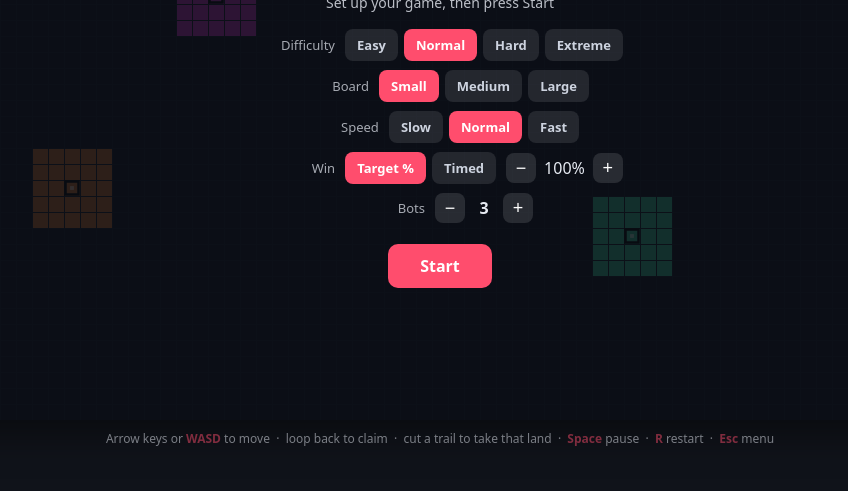
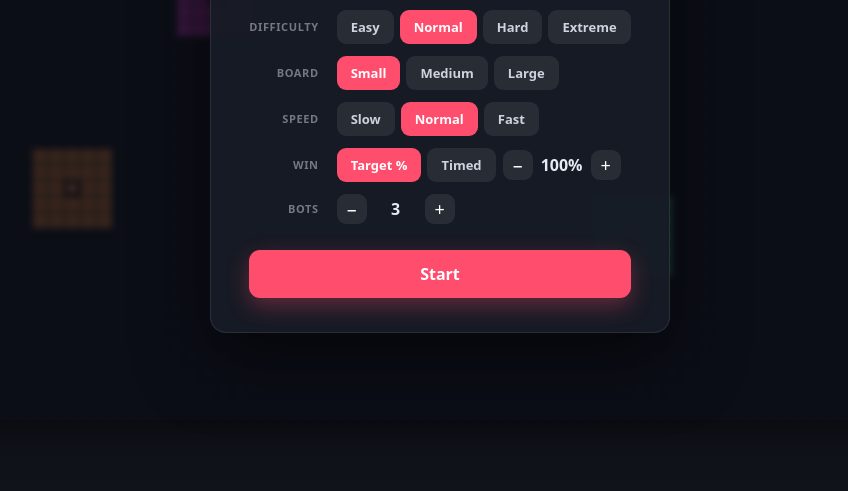
Before and after one commit to keatongodfrey1/paper-io, a plain HTML site: page index.html in a window 1280 px wide. Shown: the part 309-800 px from the top of the page, without its empty margins (200-1048 px from the left). Drawn offline with Linux system fonts and the light colour scheme.

Commit message:
Polish start screen: menu panel, aligned grid, hide in-game chrome
Turn the loose floating settings form into a designed menu:
- Contain it in a card panel (surface, border, shadow) over a dimmed,
  blurred board backdrop
- Lay options out in a 2-column grid: uppercase labels right-aligned,
  controls left-aligned and lined up
- Hide the in-game HUD, title, and hint while the menu is open
- Stronger wordmark (Paper.io with accent ".io"), full-width Start button,
  and hover / active / focus-visible states on pills, steppers, and Start

Co-Authored-By: Claude Opus 4.7 <noreply@anthropic.com>

```diff
--- a/index.html
+++ b/index.html
@@ -23,22 +23,53 @@
   .hint { font-size: 12px; opacity: .5; text-align: center; }
   .hint b { color: var(--accent); opacity: .95; }
 
+  /* hide in-game chrome while the menu is open (keeps space so the board doesn't jump) */
+  body.menuing h1, body.menuing #hud, body.menuing .hint { visibility: hidden; }
+
   #menu {
     position: absolute; inset: 0; border-radius: 10px;
-    background: rgba(8,10,16,0.82);
-    display: flex; flex-direction: column; align-items: center; justify-content: center; gap: 9px;
+    background: rgba(8,10,16,0.78);
+    -webkit-backdrop-filter: blur(3px); backdrop-filter: blur(3px);
+    display: flex; align-items: center; justify-content: center;
   }
-  #menuTitle { font-size: 40px; font-weight: 700; }
-  #menuSub { font-size: 14px; opacity: .8; margin-bottom: 8px; text-align: center; max-width: 80%; }
-  #menu .row { display: flex; align-items: center; gap: 10px; }
-  #menu .rlabel { width: 78px; text-align: right; font-size: 13px; opacity: .7; }
+  #menu .panel {
+    background: rgba(23,27,38,0.97);
+    border: 1px solid rgba(255,255,255,0.09);
+    border-radius: 16px;
+    box-shadow: 0 24px 70px rgba(0,0,0,0.55), inset 0 1px 0 rgba(255,255,255,0.05);
+    padding: 30px 38px 34px;
+    display: flex; flex-direction: column; align-items: center;
+  }
+  #menuTitle { font-size: 46px; font-weight: 800; letter-spacing: -1.4px; line-height: 1; }
+  #menuTitle .dot { color: var(--accent); }
+  #menuSub { font-size: 13.5px; opacity: .6; margin-top: 9px; margin-bottom: 22px; text-align: center; }
+  #menu .opts { display: grid; grid-template-columns: auto auto; column-gap: 18px; row-gap: 12px; align-items: center; }
+  #menu .row { display: contents; }
+  #menu .rlabel { text-align: right; font-size: 11px; font-weight: 700; letter-spacing: .6px; text-transform: uppercase; opacity: .45; }
+  #menu .ctl { display: flex; align-items: center; gap: 7px; flex-wrap: wrap; }
   #menu .pills { display: flex; gap: 6px; }
-  #menu .pill { background: rgba(255,255,255,0.10); color: #cdd3df; border: none; border-radius: 8px; padding: 7px 12px; font-size: 13px; font-weight: 600; cursor: pointer; font-family: inherit; }
+  #menu .pill, #menu .stepper button {
+    background: rgba(255,255,255,0.08); color: #cdd3df; border: 1px solid transparent;
+    border-radius: 9px; cursor: pointer; font-family: inherit;
+    transition: background .12s ease, color .12s ease, filter .12s ease, transform .08s ease;
+  }
+  #menu .pill { padding: 7px 13px; font-size: 13px; font-weight: 600; }
+  #menu .pill:hover { background: rgba(255,255,255,0.16); color: #fff; }
   #menu .pill.sel { background: var(--accent); color: #fff; }
+  #menu .pill.sel:hover { filter: brightness(1.08); }
   #menu .stepper { display: flex; align-items: center; gap: 8px; }
-  #menu .stepper button { width: 30px; height: 30px; border-radius: 8px; border: none; background: rgba(255,255,255,0.12); color: #fff; font-size: 18px; cursor: pointer; line-height: 1; }
-  #menu #botCount { min-width: 22px; text-align: center; font-weight: 600; }
-  #startBtn { margin-top: 12px; background: var(--accent); color: #fff; border: none; border-radius: 10px; padding: 11px 32px; font-size: 16px; font-weight: 700; cursor: pointer; font-family: inherit; }
+  #menu .stepper button { width: 30px; height: 30px; font-size: 18px; line-height: 1; color: #fff; }
+  #menu .stepper button:hover { background: rgba(255,255,255,0.18); }
+  #menu .stepper button:active { transform: scale(0.9); }
+  #menu #botCount, #menu #winValue { min-width: 42px; text-align: center; font-weight: 700; font-variant-numeric: tabular-nums; }
+  #startBtn {
+    align-self: stretch; margin-top: 26px; background: var(--accent); color: #fff; border: none;
+    border-radius: 11px; padding: 13px 32px; font-size: 16px; font-weight: 700; cursor: pointer; font-family: inherit;
+    box-shadow: 0 8px 22px rgba(255,77,109,0.32); transition: background .12s ease, transform .1s ease, box-shadow .12s ease;
+  }
+  #startBtn:hover { background: #ff6178; transform: translateY(-1px); box-shadow: 0 10px 26px rgba(255,77,109,0.42); }
+  #startBtn:active { transform: translateY(0); box-shadow: 0 6px 16px rgba(255,77,109,0.3); }
+  #menu button:focus-visible, #menu .pill:focus-visible { outline: 2px solid #fff; outline-offset: 2px; }
   #menuBtn { position: absolute; top: 8px; left: 8px; display: none; background: rgba(20,24,34,0.85); color: #cdd3df; border: 1px solid rgba(255,255,255,0.14); border-radius: 8px; padding: 6px 12px; font-size: 12px; font-weight: 600; cursor: pointer; font-family: inherit; z-index: 5; }
   #menuBtn:hover { background: rgba(40,46,62,0.95); }
 </style>
@@ -50,14 +81,18 @@
     <canvas id="game"></canvas>
     <button id="menuBtn">Menu</button>
     <div id="menu">
-      <div id="menuTitle">Paper.io</div>
-      <div id="menuSub">Set up your game, then press Start</div>
-      <div class="row"><span class="rlabel">Difficulty</span><span class="pills" data-group="difficulty"></span></div>
-      <div class="row"><span class="rlabel">Board</span><span class="pills" data-group="board"></span></div>
-      <div class="row"><span class="rlabel">Speed</span><span class="pills" data-group="speed"></span></div>
-      <div class="row"><span class="rlabel">Win</span><span class="pills" data-group="win"></span><span class="stepper"><button id="winMinus">&minus;</button><span id="winValue">100%</span><button id="winPlus">+</button></span></div>
-      <div class="row"><span class="rlabel">Bots</span><span class="stepper"><button id="botMinus">&minus;</button><span id="botCount">3</span><button id="botPlus">+</button></span></div>
-      <button id="startBtn">Start</button>
+      <div class="panel">
+        <div id="menuTitle">Paper<span class="dot">.io</span></div>
+        <div id="menuSub">Set up your game, then press Start</div>
+        <div class="opts">
+          <div class="row"><span class="rlabel">Difficulty</span><div class="ctl"><span class="pills" data-group="difficulty"></span></div></div>
+          <div class="row"><span class="rlabel">Board</span><div class="ctl"><span class="pills" data-group="board"></span></div></div>
+          <div class="row"><span class="rlabel">Speed</span><div class="ctl"><span class="pills" data-group="speed"></span></div></div>
+          <div class="row"><span class="rlabel">Win</span><div class="ctl"><span class="pills" data-group="win"></span><span class="stepper"><button id="winMinus">&minus;</button><span id="winValue">100%</span><button id="winPlus">+</button></span></div></div>
+          <div class="row"><span class="rlabel">Bots</span><div class="ctl"><span class="stepper"><button id="botMinus">&minus;</button><span id="botCount">3</span><button id="botPlus">+</button></span></div></div>
+        </div>
+        <button id="startBtn">Start</button>
+      </div>
     </div>
   </div>
   <div class="hint">
@@ -249,8 +284,13 @@
   }
   function fmtTime(s) { return Math.floor(s / 60) + ":" + String(s % 60).padStart(2, "0"); }
   function updateWinStepper() { document.getElementById("winValue").textContent = settings.win === "timed" ? fmtTime(settings.winSecs) : settings.winPct + "%"; }
-  function showMenu(title, sub) { document.getElementById("menuTitle").textContent = title; document.getElementById("menuSub").textContent = sub; menu.style.display = "flex"; menuBtn.style.display = "none"; }
-  function hideMenu() { menu.style.display = "none"; }
+  function showMenu(title, sub) {
+    const t = document.getElementById("menuTitle");
+    if (title === "Paper.io") t.innerHTML = 'Paper<span class="dot">.io</span>'; else t.textContent = title;
+    document.getElementById("menuSub").textContent = sub;
+    menu.style.display = "flex"; menuBtn.style.display = "none"; document.body.classList.add("menuing");
+  }
+  function hideMenu() { menu.style.display = "none"; document.body.classList.remove("menuing"); }
   function toMenu() { state = "start"; showMenu("Paper.io", "Set up your game, then press Start"); }
 
   // ===========================================================================
```
